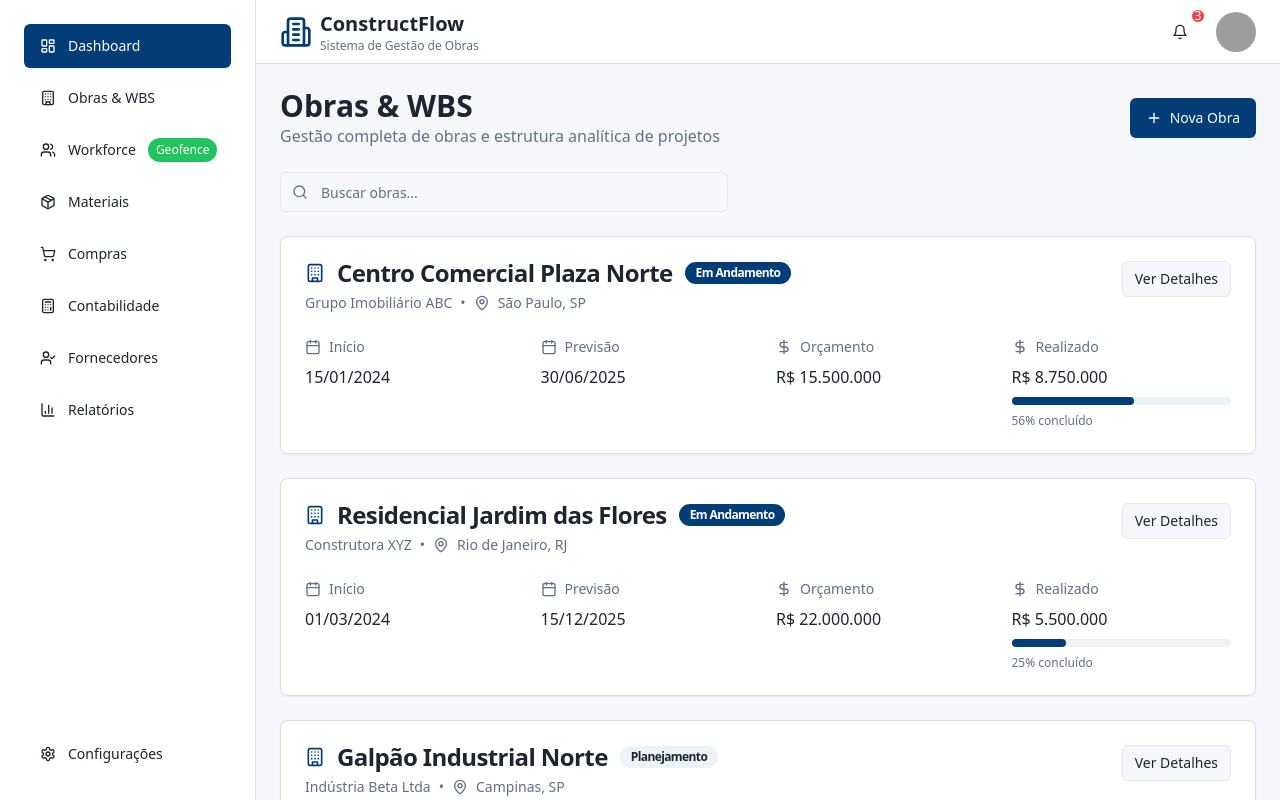
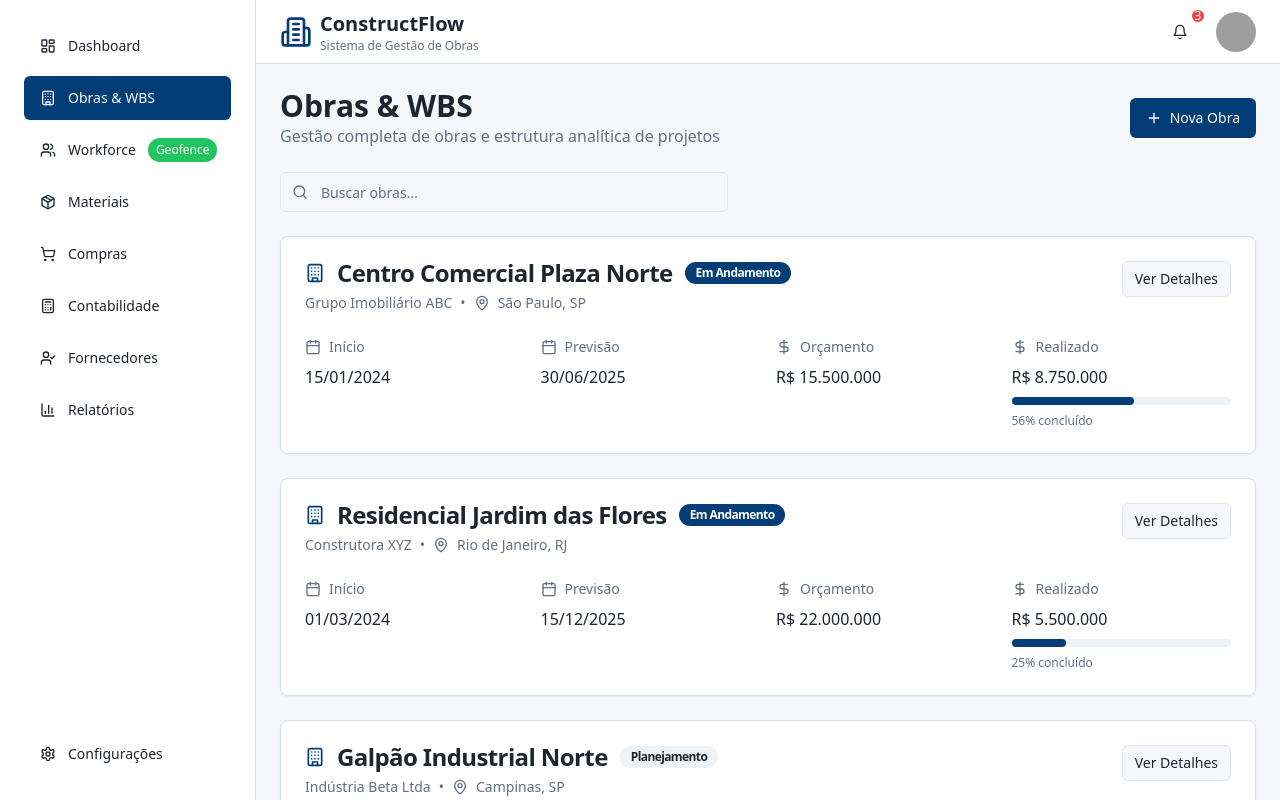
Before and after one commit to DEV-W-NK/Granith, a React (Vite) app: page /obras in a window 1280 px wide. Built offline with nearby package versions, Linux system fonts and the light colour scheme; grey boxes are pictures that could not be loaded.

Commit message:
Fix: Sidebar navigation links
The sidebar navigation links were not functioning correctly. This commit updates the `App.tsx` file to ensure all routes are properly defined and accessible.

```diff
--- a/src/components/dashboard/Sidebar.tsx
+++ b/src/components/dashboard/Sidebar.tsx
@@ -12,13 +12,13 @@ import {
 } from "lucide-react";
 import { Button } from "@/components/ui/button";
 import { cn } from "@/lib/utils";
+import { Link, useLocation } from "react-router-dom";
 
 const menuItems = [
   {
     title: "Dashboard",
     icon: LayoutDashboard,
-    href: "/",
-    active: true
+    href: "/"
   },
   {
     title: "Obras & WBS",
@@ -59,19 +59,25 @@ const menuItems = [
 ];
 
 export function Sidebar() {
+  const location = useLocation();
+
   return (
     <div className="w-64 h-full bg-card border-r border-border flex flex-col">
       <div className="p-6">
         <nav className="space-y-2">
-          {menuItems.map((item) => (
+          {menuItems.map((item) => {
+            const isActive = location.pathname === item.href;
+            return (
               <Button
                 key={item.href}
-              variant={item.active ? "default" : "ghost"}
+                variant={isActive ? "default" : "ghost"}
                 className={cn(
                   "w-full justify-start gap-3 h-11",
-                item.active && "bg-primary text-primary-foreground shadow-sm"
+                  isActive && "bg-primary text-primary-foreground shadow-sm"
                 )}
+                asChild
               >
+                <Link to={item.href}>
                   <item.icon className="h-5 w-5" />
                   <span className="font-medium">{item.title}</span>
                   {item.badge && (
@@ -79,8 +85,10 @@ export function Sidebar() {
                       {item.badge}
                     </span>
                   )}
+                </Link>
               </Button>
-          ))}
+            );
+          })}
         </nav>
       </div>
 
```
Lines whose indentation alone changed are shown as unchanged.
